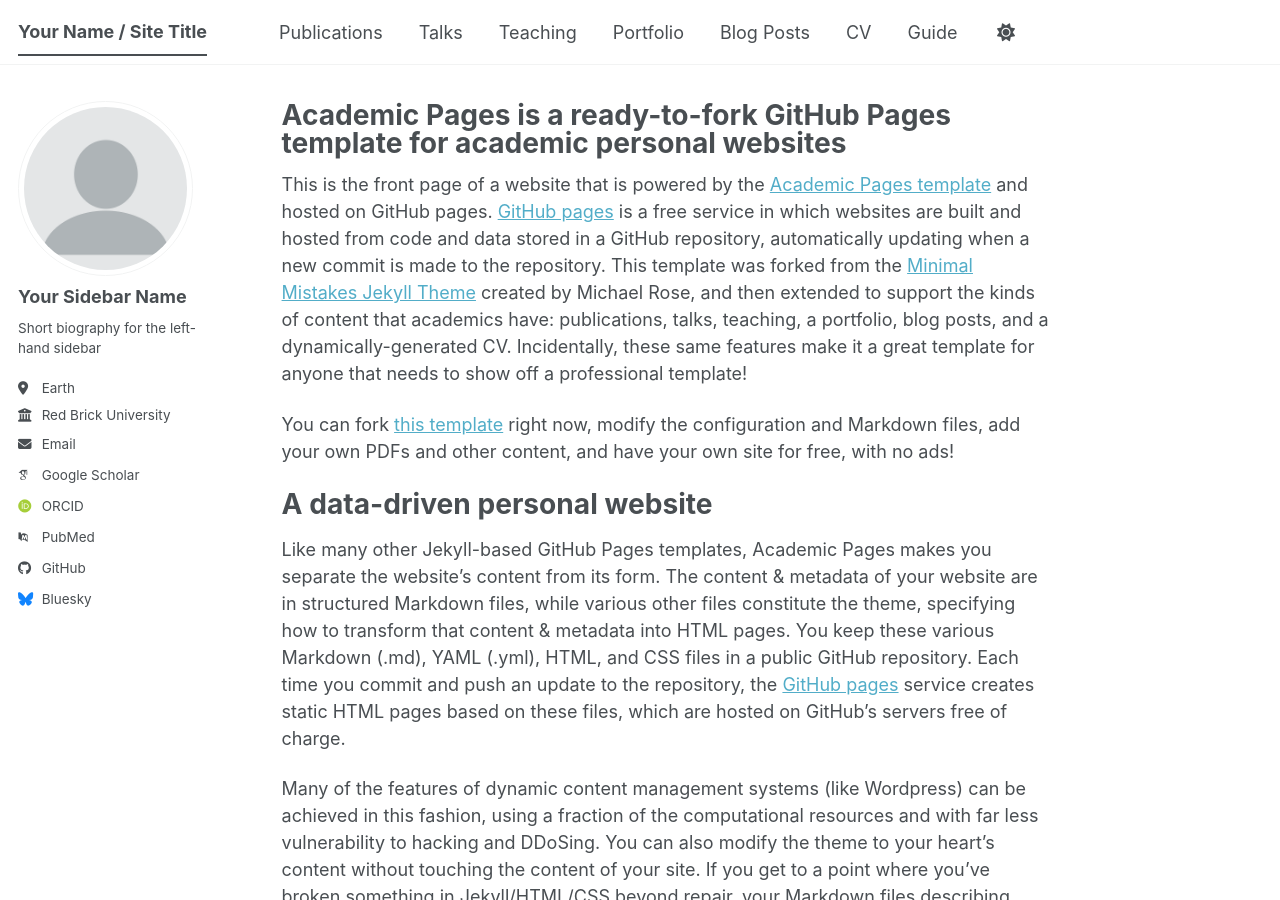
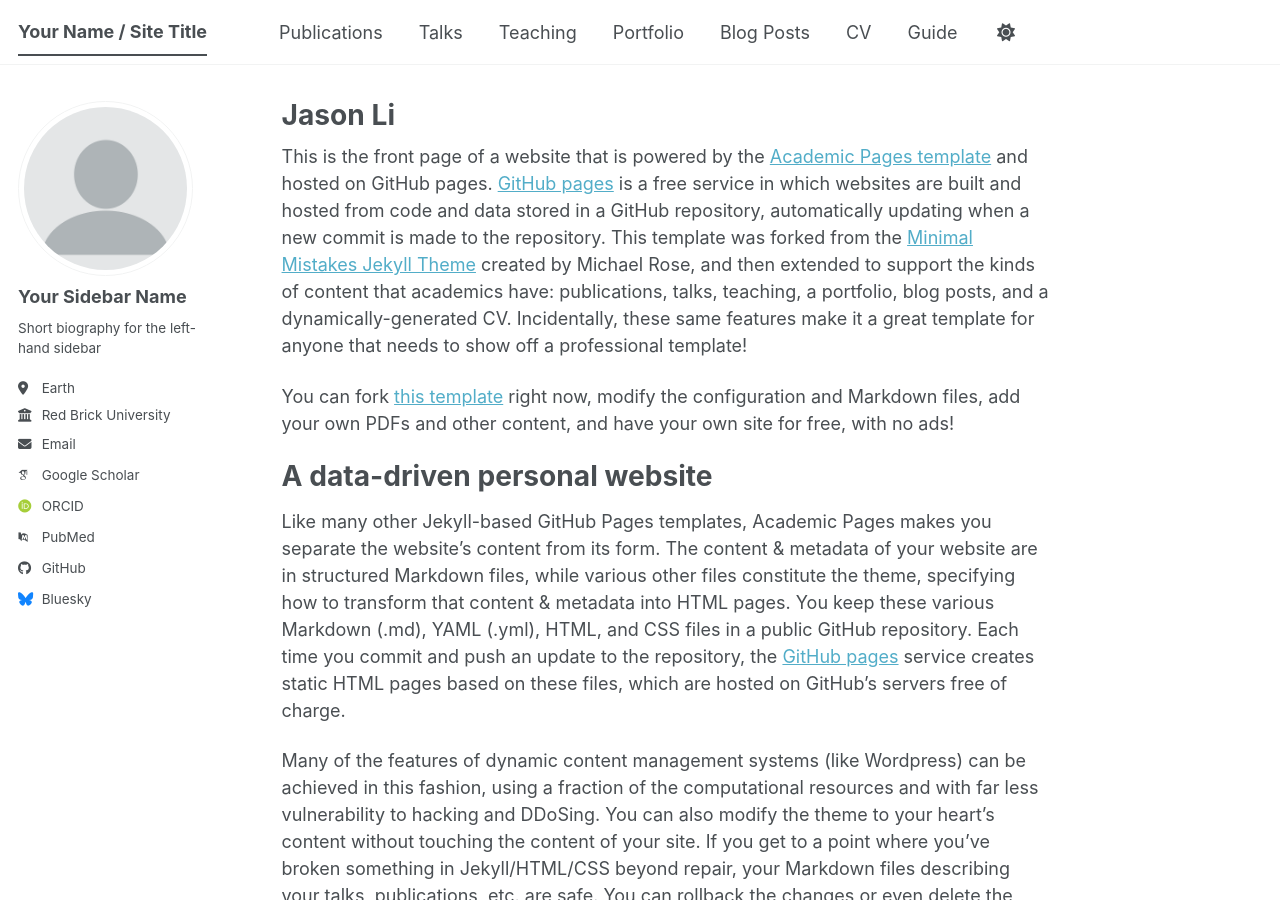
Before and after one commit to jasonli04/jasonli04.github.io, a Jekyll site: the page built from _pages/about.md, in a window 1280 px wide and 900 px high. Built offline with Jekyll 4.4.1, drawn with Linux system fonts in a browser that asks for light colours; some web fonts are replaced; a script bundle is joined from its source files by our own code; library files that are not in the unit come from our copies.

Commit message:
test change - name change

```diff
--- a/_pages/about.md
+++ b/_pages/about.md
@@ -1,6 +1,6 @@
 ---
 permalink: /
-title: "Academic Pages is a ready-to-fork GitHub Pages template for academic personal websites"
+title: "Jason Li"
 author_profile: true
 redirect_from:
   - /about/
```
